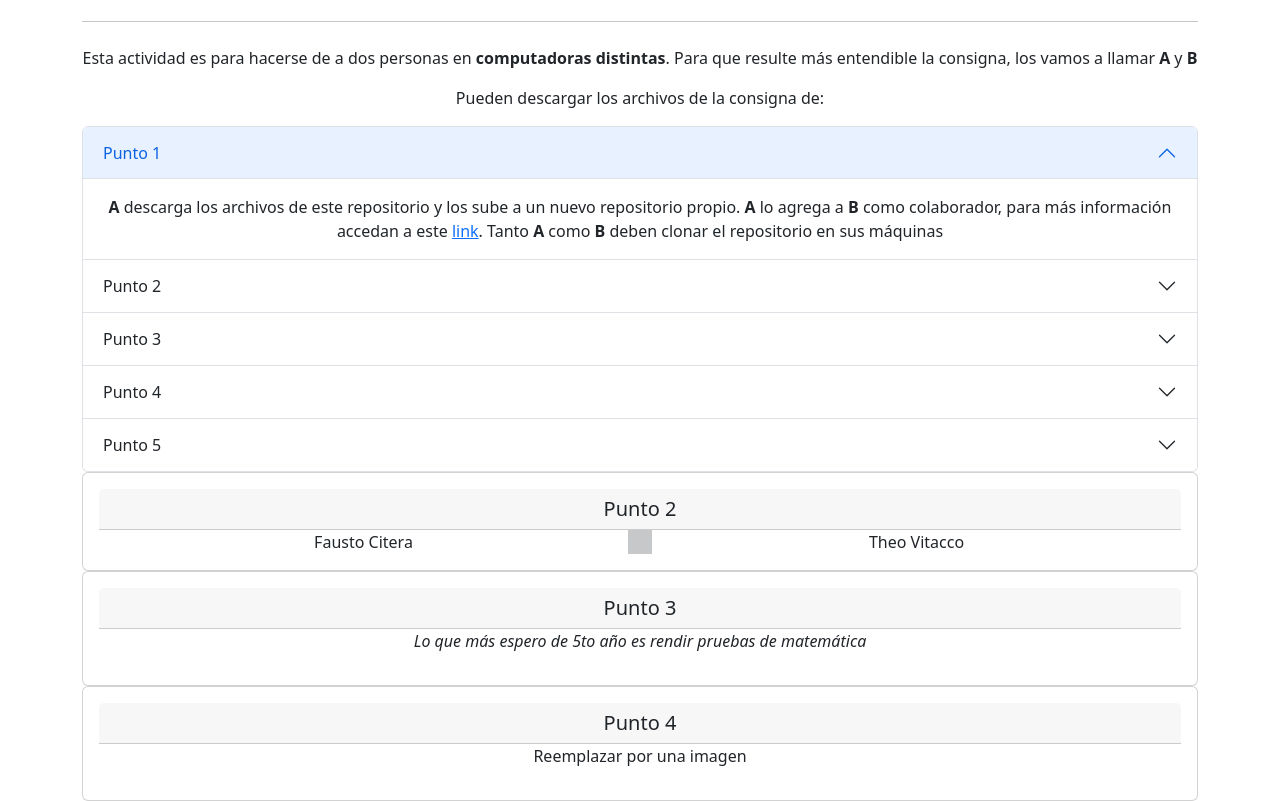
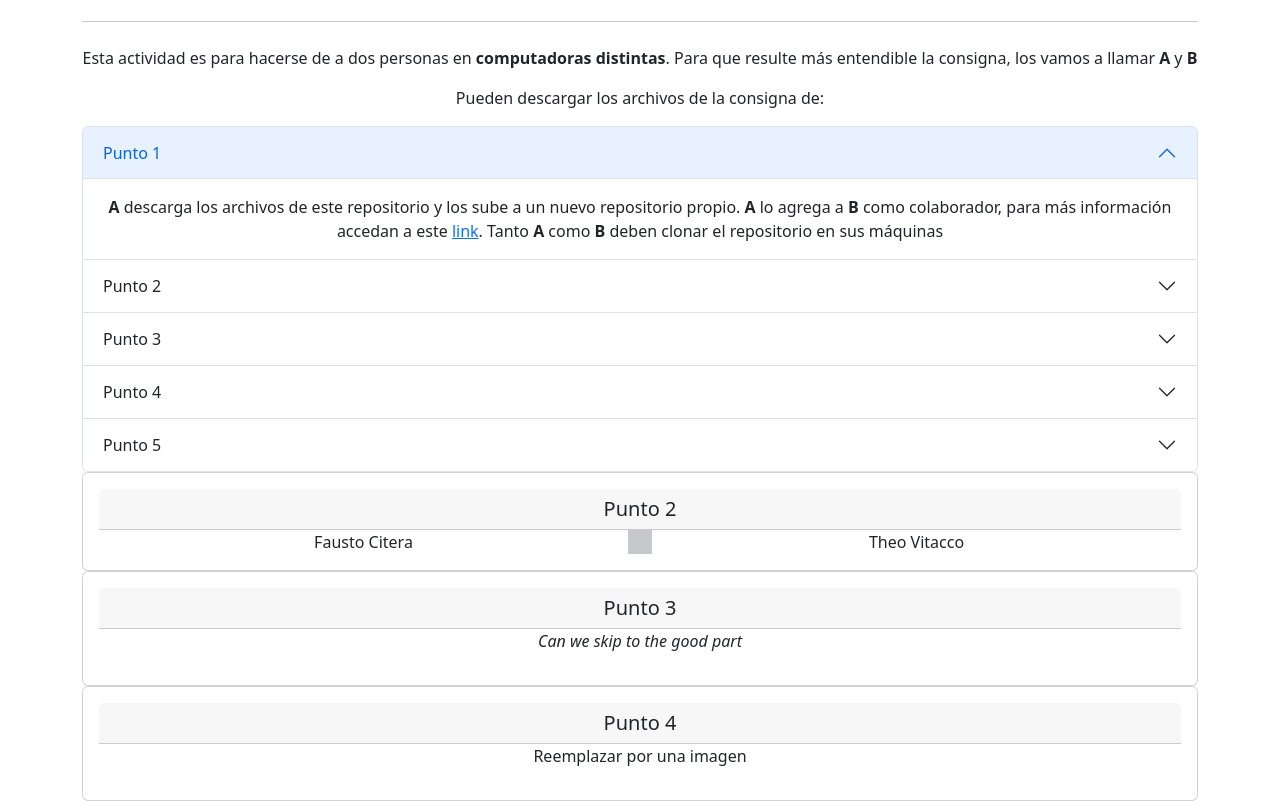
Before and after one commit to FaustoCitera/Practica-Github, a plain HTML site: page index.html in a window 1280 px wide. Shown: the part 108-909 px from the top of the page. Drawn offline with nearby package versions, Linux system fonts and the light colour scheme.

Commit message:
no we cant

```diff
--- a/index.html
+++ b/index.html
@@ -97,7 +97,7 @@
       <div class="card">
             <div class="card-body">
             <h5 class="card-header">Punto 3</h5>
-            <p><i>Lo que más espero de 5to año es rendir pruebas de matemática</i></p>
+            <p><i>Can we skip to the good part</i></p>
             </div>
       </div>
       <div class="card">
```
